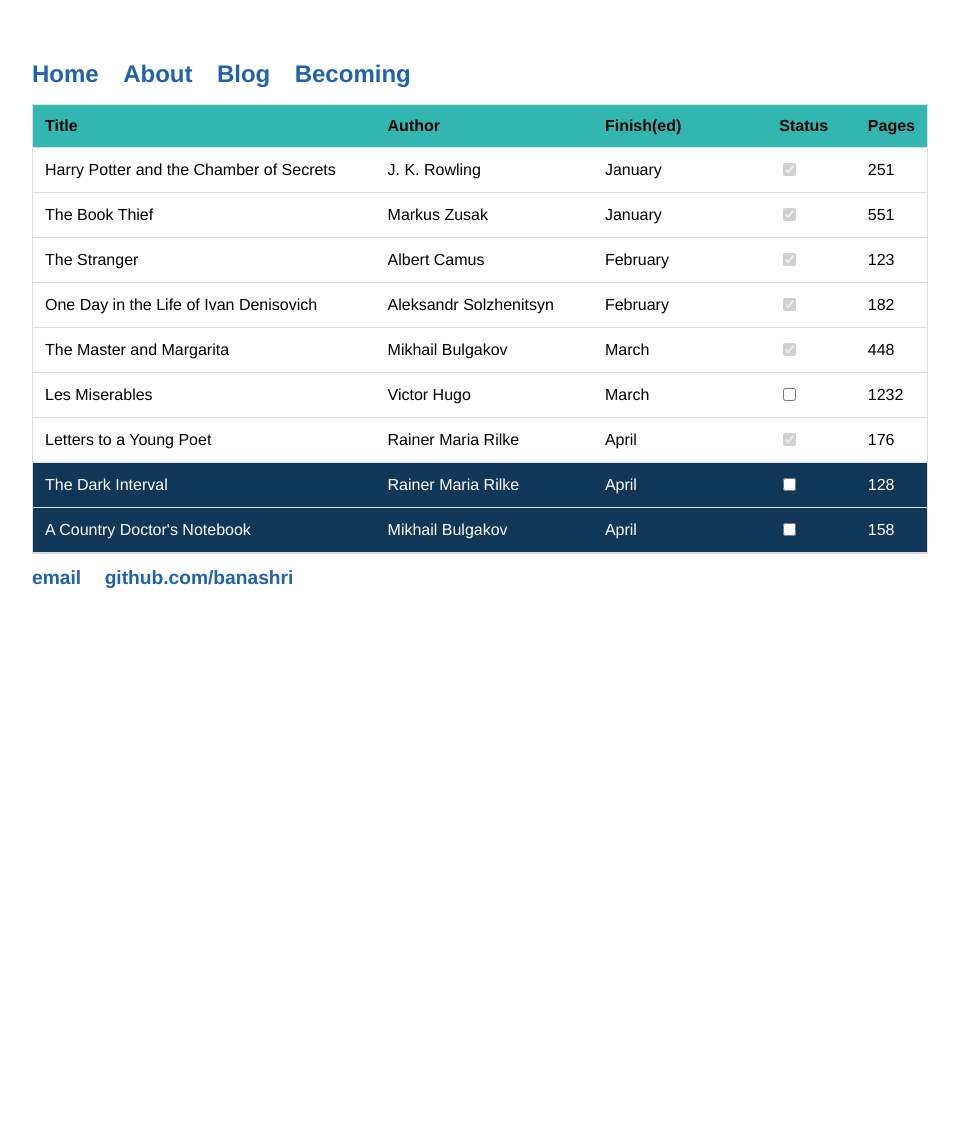
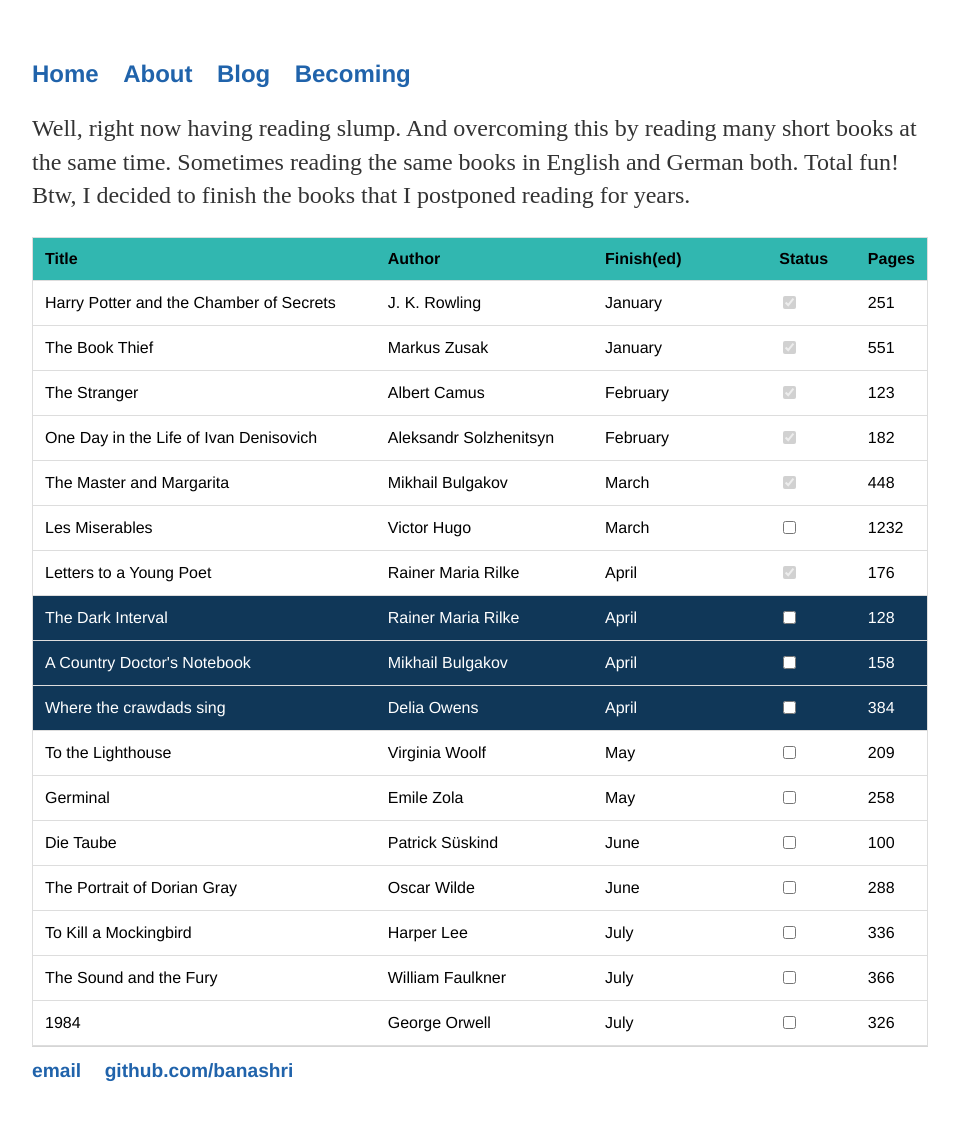
Before and after one commit to Banashri/banashri.github.io, a Jekyll site: the page built from books/2022.md, in a window 1280 px wide. Shown: the whole page, without its empty margins (160-1119 px from the left). Built offline with Jekyll 4.4.1, drawn with Linux system fonts in a browser that asks for light colours; before the commit the page ends 900 px from its top, so only the background shows below that.

Commit message:
planning

```diff
--- a/books/2022.md
+++ b/books/2022.md
@@ -8,6 +8,9 @@ title: Eine Leserin 2022
 <!--Reading goals for 2022 are the followings - reading 30 pages each day without failure,
 read various writing styles of various different authors of multiple nations. It is worth
 building a reading habit and resisting temptations of books that are not listed.-->
+
+Well, right now having reading slump.
+And overcoming this by reading many short books at the same time. Sometimes reading the same books in English and German both. Total fun! Btw, I decided to finish the books that I postponed reading for years.
 
 <table id="myTable">
   <tr class="header">
@@ -80,12 +83,19 @@ building a reading habit and resisting temptations of books that are not listed.
     <td><input type="checkbox"/></td>
     <td>158</td>
   </tr>
-  <!--<tr>
-    <td>The Magic Mountain</td>
-    <td>Thomas Mann</td>
+  <tr class="ongoing">
+    <td>Where the crawdads sing</td>
+    <td>Delia Owens</td>
     <td>April</td>
     <td><input type="checkbox"/></td>
-    <td>796</td>
+    <td>384</td>
+  </tr>
+  <tr>
+    <td>To the Lighthouse</td>
+    <td>Virginia Woolf</td>
+    <td>May</td>
+    <td><input type="checkbox" /></td>
+    <td>209</td>
   </tr>
   <tr>
     <td>Germinal</td>
@@ -95,18 +105,53 @@ building a reading habit and resisting temptations of books that are not listed.
     <td>258</td>
   </tr>
   <tr>
+    <td>Die Taube</td>
+    <td>Patrick Süskind</td>
+    <td>June</td>
+    <td><input type="checkbox" /></td>
+    <td>100</td>
+  </tr>
+  <tr>
+    <td>The Portrait of Dorian Gray</td>
+    <td>Oscar Wilde</td>
+    <td>June</td>
+    <td><input type="checkbox" /></td>
+    <td>288</td>
+  </tr>
+  <tr>
+    <td>To Kill a Mockingbird</td>
+    <td>Harper Lee</td>
+    <td>July</td>
+    <td><input type="checkbox" /></td>
+    <td>336</td>
+  </tr>
+  <tr>
+    <td>The Sound and the Fury</td>
+    <td>William Faulkner</td>
+    <td>July</td>
+    <td><input type="checkbox"/></td>
+    <td>366</td>
+  </tr>
+  <tr>
+    <td>1984</td>
+    <td>George Orwell</td>
+    <td>July</td>
+    <td><input type="checkbox" /></td>
+    <td>326</td>
+  </tr>
+  <!--<tr>
+    <td>The Magic Mountain</td>
+    <td>Thomas Mann</td>
+    <td>April</td>
+    <td><input type="checkbox"/></td>
+    <td>796</td>
+  </tr>
+  <tr>
     <td>Dubliner</td>
     <td>James Joyce</td>
     <td>May</td>
     <td><input type="checkbox"/></td>
     <td>207</td>
-  </tr>
-  <tr>
-    <td>To the Lighthouse</td>
-    <td>Virginia Woolf</td>
-    <td>May</td>
-    <td><input type="checkbox" /></td>
-    <td>209</td>
   </tr>
   <tr>
     <td>The Count of Monte Cristo</td>
@@ -137,20 +182,6 @@ building a reading habit and resisting temptations of books that are not listed.
     <td>982</td>
   </tr>
   <tr>
-    <td>The Sound and the Fury</td>
-    <td>William Faulkner</td>
-    <td>October</td>
-    <td><input type="checkbox"/></td>
-    <td>366</td>
-  </tr>
-  <tr>
-    <td>1984</td>
-    <td>George Orwell</td>
-    <td>October</td>
-    <td><input type="checkbox" /></td>
-    <td>326</td>
-  </tr>
-  <tr>
     <td>The Metamorphosis</td>
     <td>Franz Kafka</td>
     <td>October</td>
```
